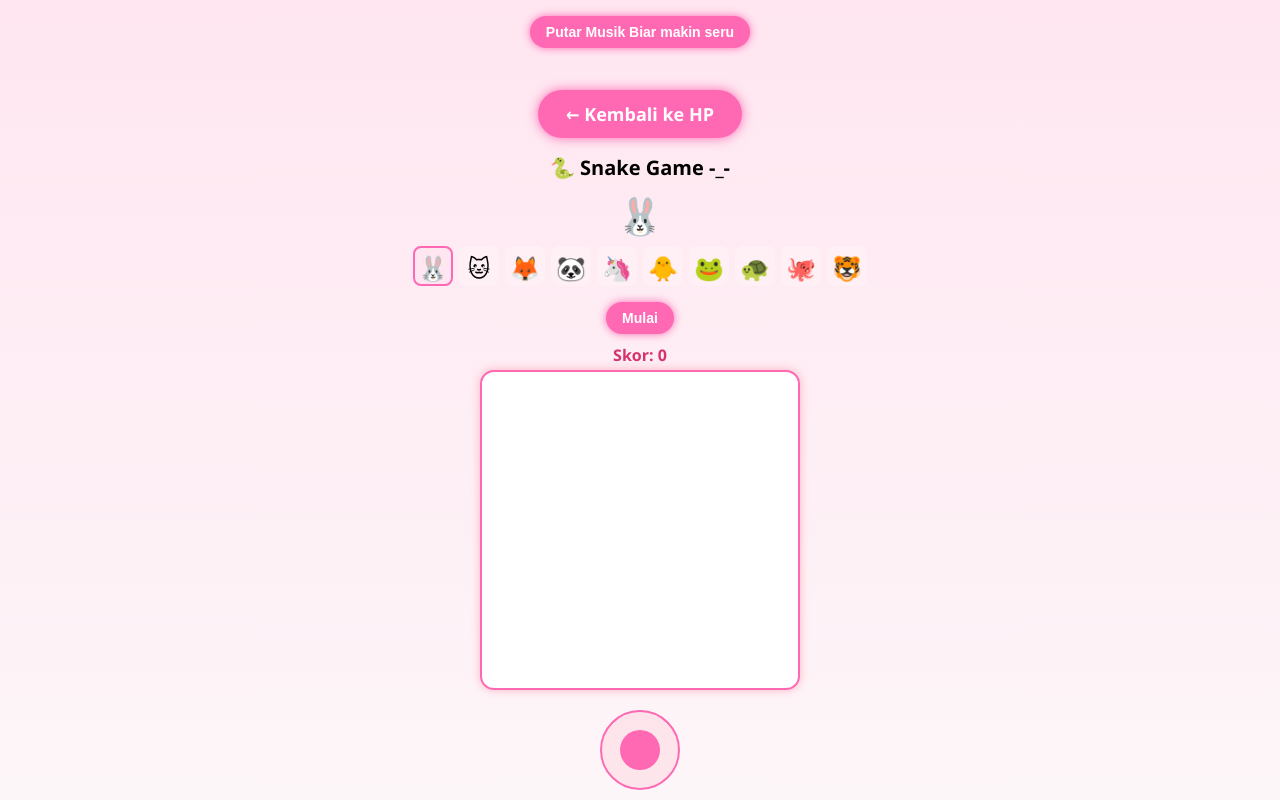
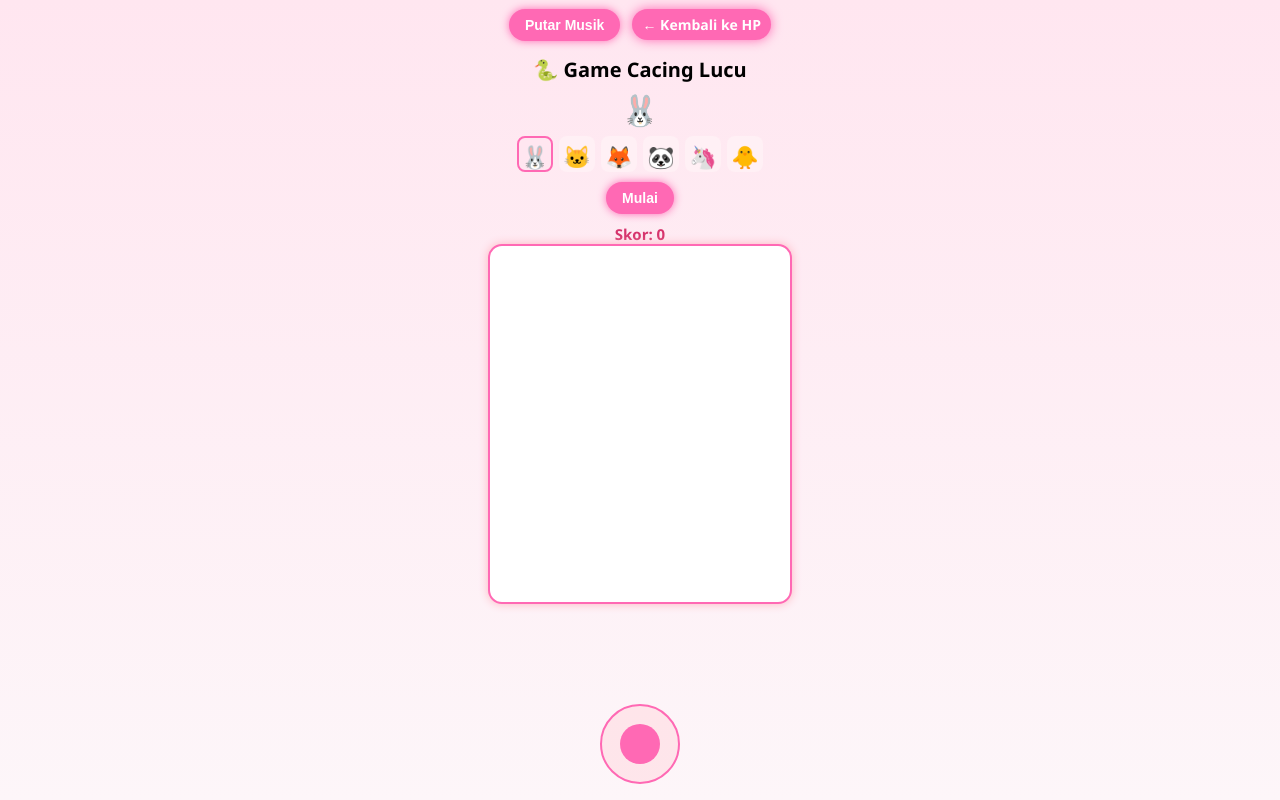
Before and after one commit to skysholder02/foryoutata, a plain HTML site: page Game cacing.html in a window 1280 px wide. Drawn offline with Linux system fonts and the light colour scheme.

Commit message:
Game cacing.html

```diff
--- a/Game cacing.html
+++ b/Game cacing.html
@@ -2,30 +2,38 @@
 <html lang="id">
 <head>
   <meta charset="UTF-8" />
-  <meta name="viewport" content="width=device-width,initial-scale=1,maximum-scale=1,user-scalable=no" />
-  <title>🐍 Game Snake Lucu + Avatar + Musik</title>
+  <meta name="viewport" content="width=device-width, initial-scale=1.0, maximum-scale=1, user-scalable=no" />
+  <title>🐍 Snake Lucu + Avatar</title>
   <style>
     * {
-      box-sizing: border-box;
       margin: 0;
       padding: 0;
+      box-sizing: border-box;
     }
-    body {
-      font-family: 'Segoe UI', Tahoma, sans-serif;
+    html, body {
+      height: 100%;
+      font-family: 'Segoe UI', sans-serif;
       background: linear-gradient(to bottom, #ffe6f0, #fdf6f9);
-      text-align: center;
-      user-select: none;
-      height: 100vh;
-      overflow: hidden;
-      padding: 10px;
       display: flex;
       flex-direction: column;
       align-items: center;
     }
+    body {
+      overflow: hidden;
+      position: relative;
+    }
+
+    #top-area {
+      padding: 5px;
+      text-align: center;
+      z-index: 2;
+    }
+
     h2 {
       font-size: 20px;
-      margin: 10px 0;
+      margin: 6px 0;
     }
+
     button, a {
       font-size: 14px;
       padding: 8px 16px;
@@ -36,62 +44,76 @@
       font-weight: 700;
       box-shadow: 0 0 8px #ff69b4;
       cursor: pointer;
+      margin: 4px;
     }
+
     button:hover, a:hover {
       background-color: #e0559a;
     }
-    #music-control, #control-buttons, a {
-      margin: 6px;
-    }
+
     #selected-avatar {
-      font-size: 36px;
+      font-size: 30px;
       margin-bottom: 6px;
     }
+
     #avatar-list {
       display: flex;
       flex-wrap: wrap;
       justify-content: center;
       gap: 6px;
-      margin-bottom: 10px;
+      margin-bottom: 6px;
     }
+
     .avatar-choice {
-      font-size: 24px;
-      width: 40px;
-      height: 40px;
-      line-height: 40px;
+      font-size: 22px;
+      width: 36px;
+      height: 36px;
+      line-height: 36px;
       border: 2px solid transparent;
       border-radius: 8px;
       background: #fff0f5;
       cursor: pointer;
+      text-align: center;
     }
+
     .avatar-choice.selected {
       border-color: #ff69b4;
       background-color: #ffe6f0;
     }
+
+    #score {
+      font-size: 15px;
+      color: #d6336c;
+      font-weight: bold;
+      margin-top: 6px;
+    }
+
+    #game-container {
+      position: relative;
+      flex-grow: 1;
+      width: 100%;
+      max-width: 420px;
+      display: flex;
+      justify-content: center;
+    }
+
     #game {
-      width: 90vw;
-      max-width: 320px;
-      height: 90vw;
-      max-height: 320px;
+      width: 100%;
+      height: 100%;
+      max-width: 360px;
+      max-height: 360px;
       background: #fff;
       border: 2px solid #ff69b4;
       border-radius: 14px;
       box-shadow: 0 0 10px #ffb6c1;
-      display: block;
-      margin: 0 auto;
     }
-    #score {
-      font-size: 16px;
-      color: #d6336c;
-      font-weight: bold;
-      margin: 4px 0;
-    }
+
     #love-text {
       position: absolute;
-      top: 45%;
+      top: 50%;
       left: 50%;
       transform: translate(-50%, -50%);
-      font-size: 13px;
+      font-size: 14px;
       color: #ff1a75;
       background: rgba(255,182,193,0.9);
       padding: 6px 12px;
@@ -103,9 +125,10 @@
       font-family: 'Comic Sans MS', cursive;
       z-index: 10;
     }
+
     #joystick {
-      position: fixed;
-      bottom: 10px;
+      position: absolute;
+      bottom: 16px;
       left: 50%;
       transform: translateX(-50%);
       width: 80px;
@@ -114,8 +137,9 @@
       background: rgba(255,192,203,0.3);
       border-radius: 50%;
       touch-action: none;
-      z-index: 20;
+      z-index: 5;
     }
+
     #stick {
       position: absolute;
       width: 40px;
@@ -131,21 +155,18 @@
 </head>
 <body>
 
-  <div id="music-control">
-    <button id="music-toggle">Putar Musik Biar makin seru</button>
-  </div>
-
-    <div style="margin-top: 30px;">
+  <div id="top-area">
+    <button id="music-toggle">Putar Musik</button>
   <a href="awalan.html"
      style="
        display: inline-block;
        background-color: #ff69b4;
        color: white;
-       padding: 12px 28px;
+       padding: 6px 10px;
        border-radius: 25px;
        font-weight: 700;
        text-decoration: none;
-       font-size: 18px;
+       font-size: 14px;
        box-shadow: 0 0 12px #ff69b4;
        user-select: none;
        transition: background-color 0.3s ease;
@@ -155,9 +176,7 @@
     ← Kembali ke HP
   </a>
 </div>
-
-  <h2>🐍 Snake Game -_-</h2>
-
+    <h2>🐍 Game Cacing Lucu</h2>
     <div id="selected-avatar">🐰</div>
     <div id="avatar-list">
       <div tabindex="0" class="avatar-choice selected">🐰</div>
@@ -166,21 +185,19 @@
       <div tabindex="0" class="avatar-choice">🐼</div>
       <div tabindex="0" class="avatar-choice">🦄</div>
       <div tabindex="0" class="avatar-choice">🐥</div>
-    <div tabindex="0" class="avatar-choice">🐸</div>
-    <div tabindex="0" class="avatar-choice">🐢</div>
-    <div tabindex="0" class="avatar-choice">🐙</div>
-    <div tabindex="0" class="avatar-choice">🐯</div>
     </div>
-
-  <div id="control-buttons">
+    <div>
       <button id="start-button">Mulai</button>
       <button id="restart-button" style="display:none;">Ulang</button>
     </div>
+    <div id="score">Skor: 0</div>
+  </div>
 
-  <div id="score">Skor: 0</div>
-  <canvas id="game" width="400" height="400"></canvas>
-  <div id="love-text"></div>
+  <div id="game-container">
+    <canvas id="game" width="300" height="300"></canvas>
+    <div id="love-text">💖 Kamu Imut Banget 💖</div>
     <div id="joystick"><div id="stick"></div></div>
+  </div>
 
   <script>
     // Audio
```
Lines whose indentation alone changed are shown as unchanged.
